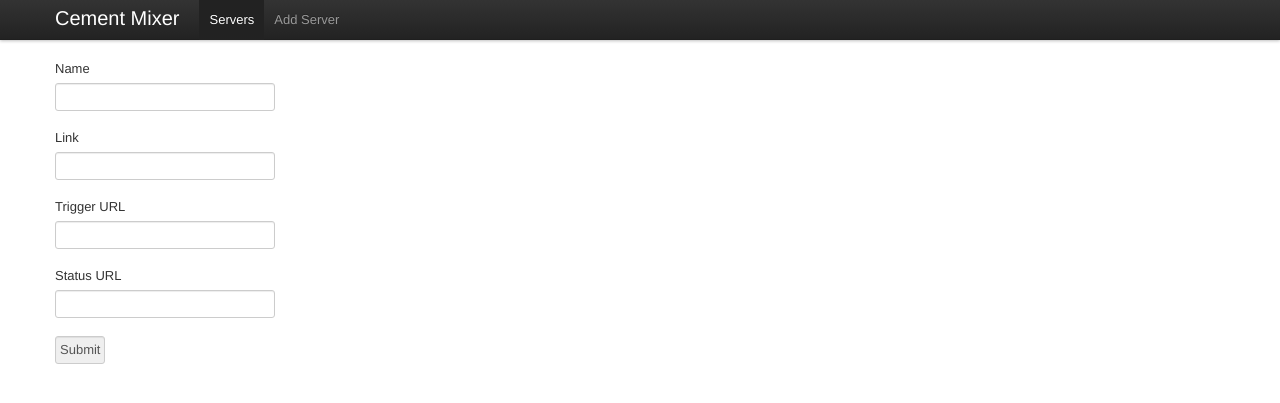
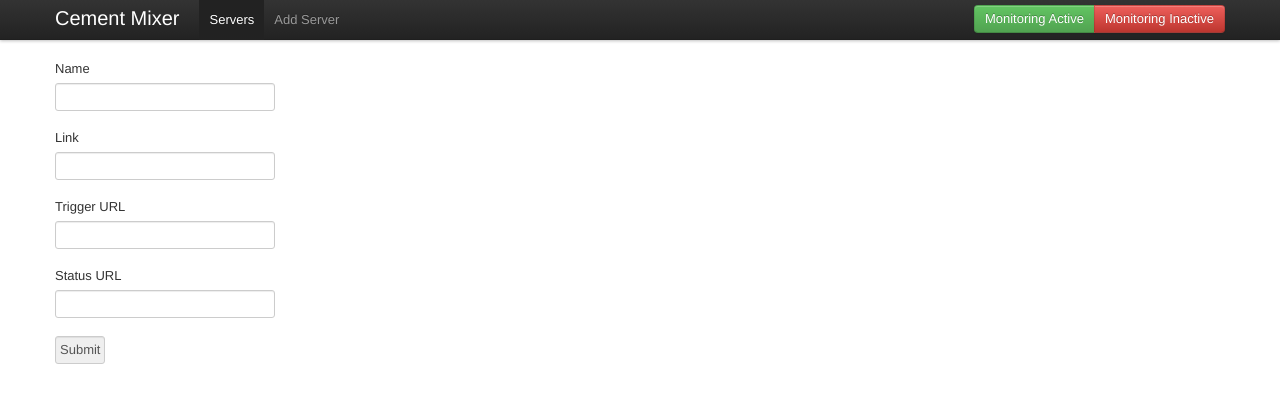
Before and after one commit to rclark72/Cement-Mixer, a Flask app: page /server in a window 1280 px wide. Shown: the top 403 px of the page. Run offline with Flask 2, Linux system fonts and the light colour scheme; parts of the project's set-up code (start-up, migrations or seed data) failed here and were passed over; some libraries are stand-ins or nearby versions.

Commit message:
added start of server monitoring

```diff
--- a/cmix/static/js/base.js
+++ b/cmix/static/js/base.js
@@ -1,3 +1,42 @@
+var monitoring_active = false;
+
+function pingUrl(href, callback) {
+    if (monitoring_active == false) {
+        return;
+    }
+    $.ajax({
+        url: href,
+        type: 'POST',
+        success: function(result) {
+            callback(true);
+        },
+        error: function(results) {
+            callback(false);
+        }
+    });
+    setTimeout(function() { pingUrl(href, callback) }, 10000);
+}
+
+function updateField(id) {
+    return function(status) {
+        if(status) {
+            $('.status-' + id).removeClass('label-important').addClass('label-success');
+            $('.status-' + id).html('Success');
+        } else {
+            $('.status-' + id).removeClass('label-success').addClass('label-important');
+            $('.status-' + id).html('Failure');
+        }
+    };
+}
+
+function startMonitoring() {
+    var links = $('.server_link');
+    for(var x = 0; x < links.length; x++) {
+        link = links[x];
+        var id = $(link).attr('data-serverid');
+        pingUrl($(link).attr('href') + '/ping', updateField(id));
+    }
+}
 
 $(document).ready(function() {
     $('.action-delete').click(function(e) {
@@ -10,4 +49,37 @@ $(document).ready(function() {
             }
         });
     });
+
+    $('.action-trigger').click(function(e) {
+        var href = $(this).attr('href');
+        $.ajax({
+            url: href,
+            type: 'POST',
+            success: function(result) {
+                window.location.reload(true);
+            },
+            error: function(results) {
+                alert("Failed to trigger a build");
+            }
+        });
+    });
+    monitoring_active = $('#monitoring .btn-success').hasClass('active');
+    startMonitoring();
+    $('#monitoring .btn-success').click(function(e) {
+        $.ajax({
+            url: '/monitoring',
+            type: 'POST',
+            data: 'active=true'
+        });
+        monitoring_active = true;
+        startMonitoring();
+    });
+    $('#monitoring .btn-danger').click(function(e) {
+        $.ajax({
+            url: '/monitoring',
+            type: 'POST',
+            data: 'active=false'
+        });
+        monitoring_active = false;
+    });
 });
--- a/cmix/templates/base.html
+++ b/cmix/templates/base.html
@@ -39,11 +39,21 @@
             <span class="icon-bar"></span>
             <span class="icon-bar"></span>
           </a>
-          <a class="brand" href="#">Cement Mixer</a>
+          <a class="brand" href="/">Cement Mixer</a>
           <div class="nav-collapse">
             <ul class="nav">
               <li class="active"><a href="{{ url_for('index') }}">Servers</a></li>
               <li><a href="{{ url_for('add_server') }}">Add Server</a></li>
+            </ul>
+            <ul class="nav pull-right">
+                <li>
+                <div class="btn-group" data-toggle="buttons-radio" id="monitoring">
+                    <button class="btn btn-success{% if session['monitoring_active'] == true %} active{% endif
+                        %}">Monitoring Active</button>
+                    <button class="btn btn-danger{% if session['monitoring_active'] == false %} active{% endif
+                        %}">Monitoring Inactive</button>
+                </div>
+              </li>
             </ul>
           </div><!--/.nav-collapse -->
         </div>
--- a/cmix/views.py
+++ b/cmix/views.py
@@ -1,7 +1,8 @@
-from flask import Flask, render_template, request, abort, redirect, url_for, flash
+from flask import Flask, render_template, request, abort, redirect, url_for, flash, session
 import models
 from mongokit import Connection
 from pymongo.objectid import ObjectId
+from datetime import datetime
 app = Flask(__name__)
 app.config.from_object('cmix.settings')
 
@@ -56,12 +57,40 @@ def update_server(server_id):
 
     return 'Update'
 
+@app.route('/server/<server_id>/ping', methods=['POST'])
+def ping_build(server_id):
+    import urllib2
+    server = conn().buildservers.find_one({'_id': ObjectId(server_id)})
+    req = urllib2.Request(server['status_url'])
+    try:
+        response = urllib2.urlopen(req)
+    except urllib2.URLError:
+        return abort(503)
+
+    if(response.code == 200):
+        conn().buildservers.update({'_id': ObjectId(server_id)},
+                {'$set': {
+                    'build_success': True,
+                    'last_run': datetime.now()}
+                })
+        return "OK"
+
+    return abort(response.code)
+
+@app.route('/monitoring', methods=['POST'])
+def set_monitoring():
+    active = request.form['active']
+    if active == 'false':
+        session['monitoring_active'] = False
+    else:
+        session['monitoring_active'] = True
+    return 'Set'
 
 @app.route('/server/<server_id>/trigger', methods=['POST'])
 def trigger_build(server_id):
     import urllib2
     server = conn().buildservers.find_one({'_id': ObjectId(server_id)})
-    req = urllib2.Request(server['trigger_url'], dict())
+    req = urllib2.Request(server['trigger_url'], "rebuild=true")
     try:
         response = urllib2.urlopen(req)
     except urllib2.URLError:
@@ -70,4 +99,5 @@ def trigger_build(server_id):
     if response.code != 200:
         return abort(503)
 
+    flash("Build successfully triggered", 'success')
     return 'Build Triggered'
```
Also changed, not shown: cmix/templates/index.html (+9 -6 lines), cmix/templates/update.html (+9 -0 lines), tests.py (+19 -1 lines).
